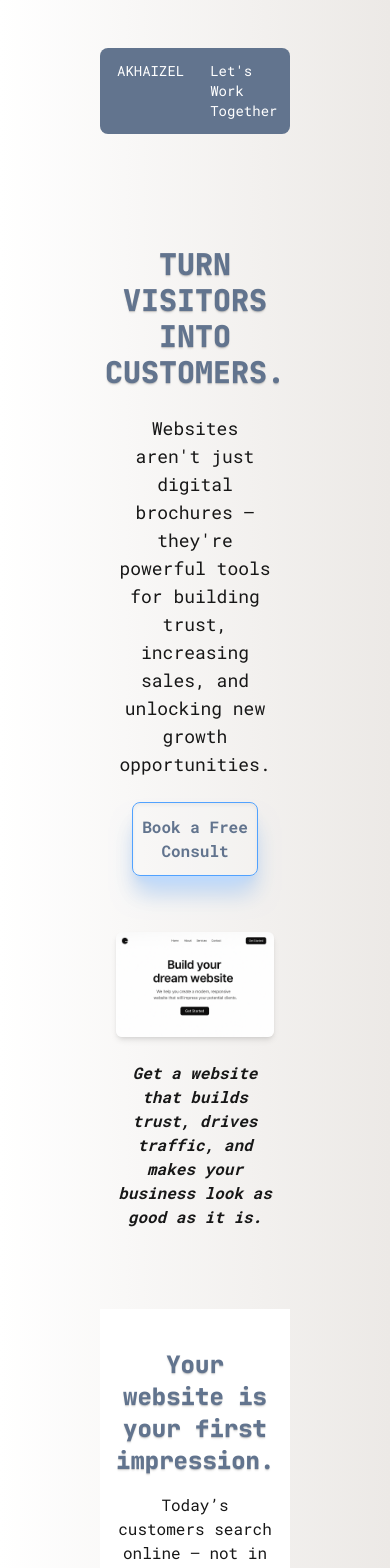
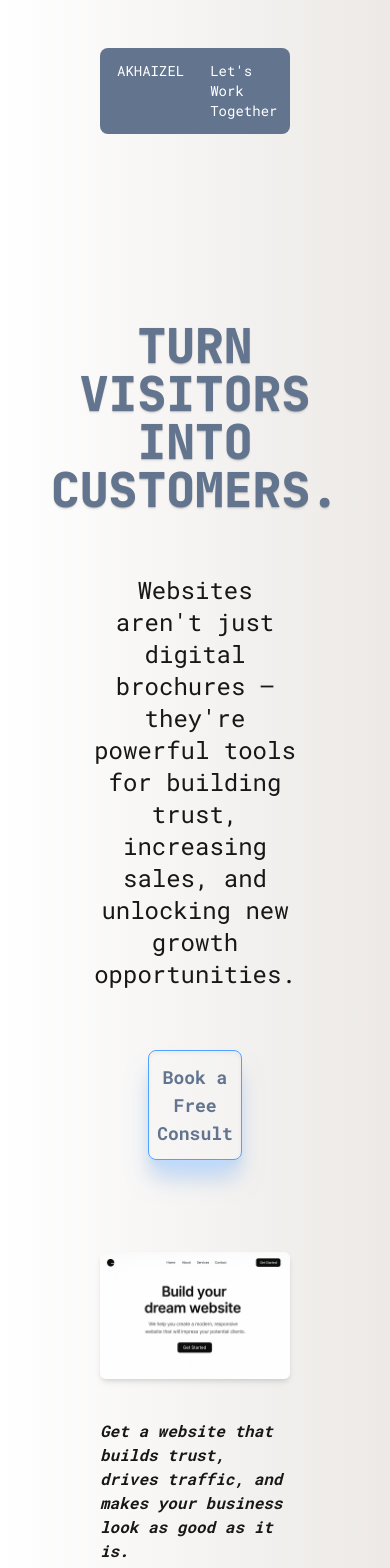
Before and after one commit to kofi12/my-portfolio, a Next.js app: page / in a window 390 px wide. Shown: the top 1568 px of the page. Built offline with nearby package versions, Linux system fonts and the light colour scheme.

Commit message:
undo Hero responsive changes

```diff
--- a/src/components/Hero.tsx
+++ b/src/components/Hero.tsx
@@ -6,32 +6,32 @@ import React from "react";
 function Hero() {
 
   return (
-    <section className="flex flex-col items-center justify-evenly relative my-10 gap-10 md:my-20 md:gap-16 lg:my-30 lg:gap-20 px-4 sm:px-6 lg:px-0">
-      <div className="flex flex-col items-center justify-evenly relative w-full max-w-xl rounded-md gap-6 p-4 sm:gap-10 sm:p-6 md:w-3/4 lg:w-1/2 lg:gap-15 lg:p-8">
-        <h1 className="text-slate-500 font-extrabold text-3xl sm:text-4xl md:text-5xl lg:text-6xl uppercase text-center font-heading text-shadow-sm">
+    <section className="flex flex-col items-center justify-evenly relative my-30 gap-20">
+      <div className="flex flex-col items-center justify-evenly relative w-1/2 rounded-md gap-15 p-3">
+        <h1 className="text-slate-500 font-extrabold text-5xl uppercase text-center font-heading text-shadow-sm">
           Turn Visitors Into Customers.
         </h1>
-        <p className="text-lg sm:text-xl md:text-2xl text-center font-para">
+        <p className="text-2xl text-center font-para">
           Websites aren't just digital brochures — they're powerful tools for
           building trust, increasing sales, and unlocking new growth
           opportunities.
         </p>
-        <Link className="shadow-xl rounded-lg w-full sm:w-auto" href="">
-          <button className="w-full sm:w-auto font-para text-base sm:text-lg bg-gray-100/20 border shadow-xl shadow-blue-200 border-blue-400 text-slate-500 inset-shadow-sm font-bold rounded-lg py-3 px-2">
+        <Link className="shadow-xl rounded-lg" href="">
+          <button className="font-para text-lg bg-gray-100/20 border shadow-xl shadow-blue-200 border-blue-400 text-slate-500 inset-shadow-sm font-bold rounded-lg py-3 px-2">
             Book a Free Consult
           </button>
         </Link>
       </div>
-      <div className="flex flex-col items-center justify-center gap-6 sm:gap-8 md:gap-10 relative font-para font-bold italic w-full max-w-3xl">
+      <div className="flex flex-col items-center justify-center gap-10 relative font-para font-bold italic">
         <Image
           src="/hero.png"
           alt="Modern Website Screenshot"
           width={800}
           height={700}
           priority
-          className="w-full h-auto max-w-xs sm:max-w-md md:max-w-lg lg:max-w-2xl rounded-md shadow-md transition-transform duration-500 hover:scale-105"
+          className="rounded-md shadow-md transition-transform duration-500 hover:scale-105"
         />
-        <h2 className="text-base sm:text-lg md:text-xl lg:text-2xl text-center">Get a website that builds trust, drives traffic, and makes your business look as good as it is.</h2>
+        <h2 className="">Get a website that builds trust, drives traffic, and makes your business look as good as it is.</h2>
       </div>
     </section>
   );
```
